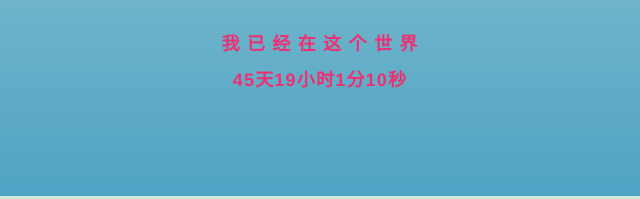
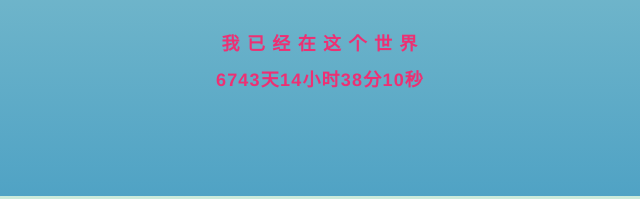
Before and after one commit to xucheng56/xucheng56.github.io, a plain HTML site: page time.html in a window 1280 px wide. Shown: the part 604-803 px from the top of the page, 320-960 px from the left. Drawn offline with Linux system fonts and the light colour scheme.

Commit message:
Update time.html

```diff
--- a/time.html
+++ b/time.html
@@ -110,7 +110,7 @@
 <script language="javascript">
     function show_date_time() {
         window.setTimeout("show_date_time()", 1000);
-        BirthDay = new Date("10/25/2022 18:00:00");//这个日期是可以修改的
+        BirthDay = new Date("6/23/2004 22:23:00");//这个日期是可以修改的
         today = new Date();
         timeold = (today.getTime() - BirthDay.getTime());
         sectimeold = timeold / 1000
```
